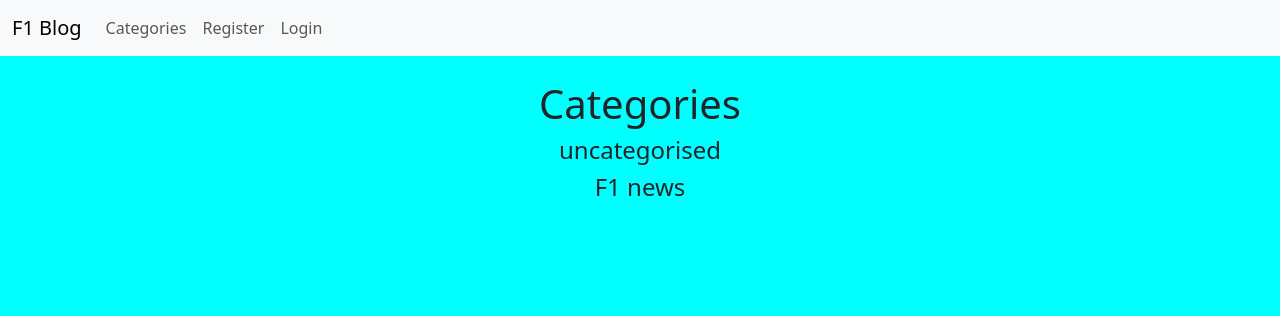
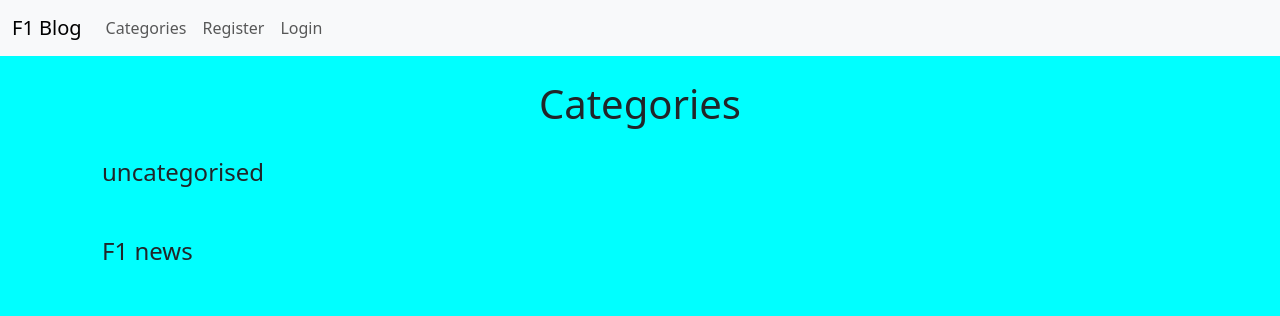
Before and after one commit to Jackevans47/Project-4, a Django app: page /category-list/ in a window 1280 px wide. Shown: the top 316 px of the page. Run offline with Django 4.2, Linux system fonts and the light colour scheme; data comes from the database, SQL or seed files in the repository; both versions use the stored data as it was after the commit.

Commit message:
move build.sh file

```diff
--- a/blog/static/css/main.css
+++ b/blog/static/css/main.css
@@ -7,5 +7,6 @@ h1 {
 }
 
 .dropdown-item {
-  text-align: center;
+  padding: 20px;
+  margin-top: 10px;
 }
```
Also changed, not shown: db.sqlite3, 2 other files.
